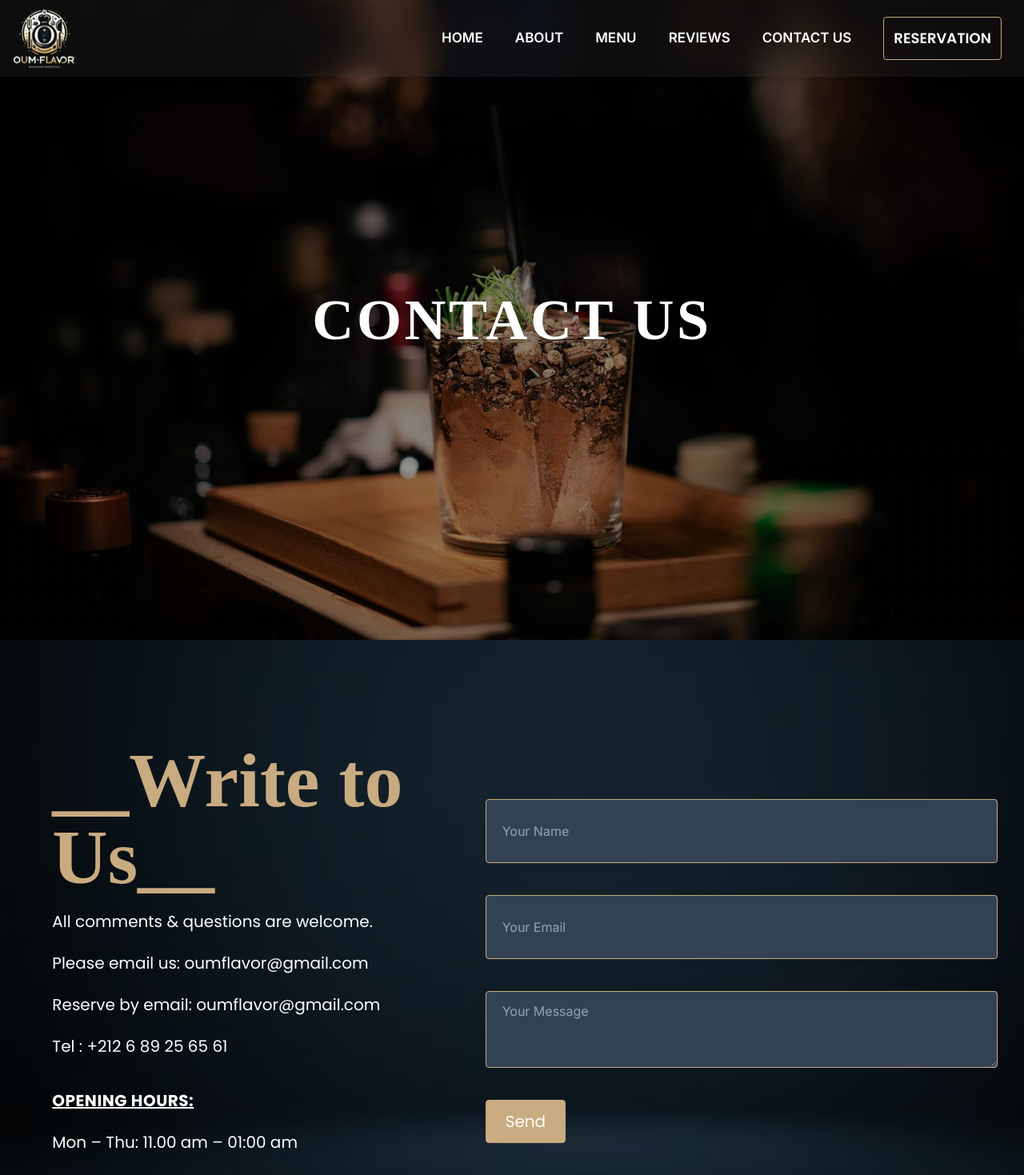
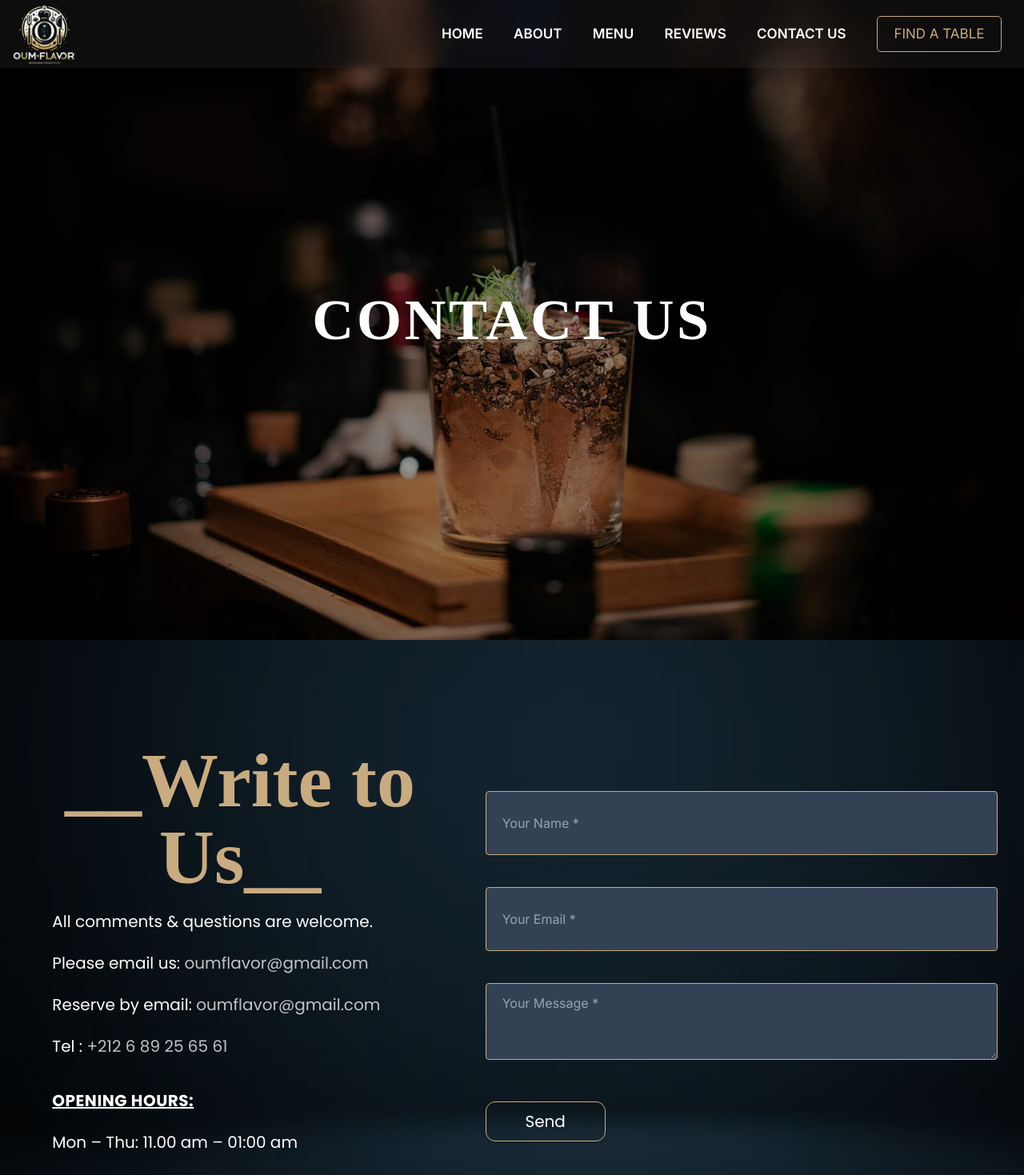
Before and after one commit to EzaroualiOumaima/oum-flavor, a Next.js app: page /contactus in a window 1280 px wide. Shown: the top 1469 px of the page at 80% size. Built offline with nearby package versions, Linux system fonts and the light colour scheme; a web font is replaced by a local one; what path would draw is missing.

Commit message:
add new buttons

```diff
--- a/src/app/contactus/page.tsx
+++ b/src/app/contactus/page.tsx
@@ -10,6 +10,7 @@ import { addContacts } from "@/store/contacts/contactThunk";
 import { AppDispatch, RootState } from "@/store/store";
 import AOS from "aos";
 import "aos/dist/aos.css";
+import Footer from "@/components/Footer";
 
 const ContactPage = () => {
   useEffect(() => {
@@ -71,26 +72,26 @@ const ContactPage = () => {
   return (
     <>
       <div
-        className="w-full h-screen flex items-center justify-center bg-cover"
+        className="w-full h-[80vh] md:h-screen flex items-center justify-center bg-cover"
         style={{
           backgroundImage: `linear-gradient(rgba(0, 0, 0, 0.5 ), rgba(0, 0, 0, 0.4)), url(${conatctImg.src})`,
           backgroundPosition: "center",
         }}
       >
-        <h1 className="text-7xl tracking-wider font-bold text-white font-[JosefinSans]">
+        <h1 className=" text-5xl md:text-7xl tracking-wider font-bold text-white font-[JosefinSans]">
           CONTACT US
         </h1>
       </div>
       <div
-        className="flex items-center justify-center gap-10 text-white py-32 bg-cover"
+        className="flex flex-col md:flex md:flex-row items-center justify-center gap-10 text-white py-32 bg-cover"
         style={{
           backgroundImage: `linear-gradient(rgba(0, 0, 0, 0.6 ), rgba(0, 0, 0, 0.6)), url(${bgImg.src})`,
         }}
       >
-        <div className="flex flex-col px-8 items-start gap-3 w-5/12">
+        <div className="flex flex-col px-8 items-center md:items-start gap-3 w-full md:w-5/12">
           <h1
             data-aos="fade-up-right"
-            className=" title-contact text-8xl font-semibold text-[#C9AB81] "
+            className=" title-contact text-[55px] text-center md:text-8xl font-semibold text-[#C9AB81] "
           >
             __Write to Us__
           </h1>
@@ -99,25 +100,22 @@ const ContactPage = () => {
             data-aos-delay="100"
             className="flex flex-col gap-3"
           >
-            <p className="contact-p">
+            <p className="contact-p ">
               All comments & questions are welcome. <br />
             </p>
             <p className="contact-p">
               {" "}
               Please email us:{" "}
-              <span className="hover:text-[#C9AB81] hover:font-semibold hover:cursor-pointer">
-                oumflavor@gmail.com
-              </span>
+              <span className="text-white/75">oumflavor@gmail.com</span>
             </p>
             <p className="contact-p">
               Reserve by email:{" "}
-              <span className="hover:text-[#C9AB81] hover:font-semibold hover:cursor-pointer">
-                oumflavor@gmail.com
-              </span>
+              <span className="text-white/75">oumflavor@gmail.com</span>
               <br />
             </p>
-            <p className="contact-p">
-              Tel : +212 6 89 25 65 61 <br />{" "}
+            <p className="contact-p ">
+              Tel : <span className="text-white/75">+212 6 89 25 65 61</span>{" "}
+              <br />{" "}
             </p>
             <h2 className="contact-p font-bold tracking-wide underline mt-4">
               OPENING HOURS:
@@ -126,41 +124,45 @@ const ContactPage = () => {
             <p className="contact-p">Fri – Sun: 11:00 am – 02:00 am</p>
           </div>
         </div>
-        <form className="flex flex-col items-start gap-10 w-6/12">
+        <form className="flex flex-col items-start gap-10 w-[95%] md:w-6/12">
           <input
             data-aos="fade-up"
             data-aos-delay="200"
-            className="h-20 outline-none w-full bg-slate-700 border border-[#C9AB81] pl-5 rounded placeholder:text-slate-400 "
+            className="h-16 md:h-20 outline-none w-full bg-slate-700 border border-[#C9AB81] pl-5 rounded placeholder:text-slate-400 "
             type="text"
-            placeholder="Your Name"
+            required
+            placeholder="Your Name *"
             value={formData.name}
             onChange={(e) => setFormData({ ...formData, name: e.target.value })}
           />
           <input
             data-aos="fade-up"
             data-aos-delay="300"
-            className="h-20 w-full outline-none border border-[#C9AB81] bg-slate-700 pl-5 rounded placeholder:text-slate-400 "
+            className=" h-16 md:h-20 w-full outline-none border border-[#C9AB81] bg-slate-700 pl-5 rounded placeholder:text-slate-400 "
             type="text"
-            placeholder="Your Email"
+            placeholder="Your Email *"
+            required
             value={formData.from}
             onChange={(e) => setFormData({ ...formData, from: e.target.value })}
           />
           <textarea
             data-aos="fade-up"
             data-aos-delay="400"
-            placeholder="Your Message"
+            placeholder="Your Message *"
+            required
             className="h-24 outline-none w-full border border-[#C9AB81] bg-slate-700 pl-5 pt-3 rounded placeholder:text-slate-400"
             value={formData.body}
             onChange={(e) => setFormData({ ...formData, body: e.target.value })}
           ></textarea>
-          <div className="flex items-center gap-5">
+          <div className="flex items-center gap-5 ">
             <div data-aos="fade-up" data-aos-delay="500">
               <button
                 onClick={handleSubmit}
                 disabled={isDisabled}
-                className={`text-xl font-[Poppins]  text-white bg-[#C9AB81] rounded border border-[#C9AB81] px-6 py-3  hover:scale-110 duration-500 ${
-                  isDisabled ? "cursor-not-allowed" : "cursor-pointer"
-                }`}
+                className={`w-[150px] bg-transparent border border-[#C9AB81] h-[50px] my-3 flex items-center justify-center rounded-xl cursor-pointer relative overflow-hidden transition-all duration-500 ease-in-out shadow-md hover:scale-105 hover:shadow-lg before:absolute before:top-0 before:-left-full before:w-full before:h-full before:bg-gradient-to-r before:from-[#C9AB81] before:to-[#d3b182] before:transition-all before:duration-500 before:ease-in-out before:z-[-1] before:rounded-xl hover:before:left-0 text-xl font-[Poppins] text-[#fff] ${ isDisabled ? "cursor-not-allowed" : "cursor-pointer"}`}
+                // className={`text-xl font-[Poppins]  text-white bg-[#C9AB81] rounded border border-[#C9AB81] px-6 py-3  hover:scale-110 duration-500 ${
+                //   isDisabled ? "cursor-not-allowed" : "cursor-pointer"
+                // }`}
               >
                 Send
               </button>
@@ -178,6 +180,7 @@ const ContactPage = () => {
           </div>
         </form>
       </div>
+      <Footer/>
     </>
   );
 };
--- a/src/app/dashboard/dishes/page.tsx
+++ b/src/app/dashboard/dishes/page.tsx
@@ -144,7 +144,7 @@ const MenuPage = () => {
           </li>
           <li className="text-white p-2">
             <button
-              className={` res-buttons w-32 md:w-0 ${
+              className={` res-buttons w-32  ${
                 index === 2 ? "bg-[#C9AB81]" : "bg-transparent"
               }`}
               onClick={() => handleChange("Main Dish", 2)}
--- a/src/app/dashboard/reviews/page.tsx
+++ b/src/app/dashboard/reviews/page.tsx
@@ -25,6 +25,7 @@ import { UserButton } from "@clerk/nextjs";
 import { SlCalender } from "react-icons/sl";
 import { VscFeedback } from "react-icons/vsc";
 import { IoAddCircleOutline } from "react-icons/io5";
+import Footer from "@/components/Footer";
 const ReviewPage = () => {
   const[openMenu , setOpenMenu] = useState(false)
   const { reviews } = useSelector((state: RootState) => state.reviews);
@@ -264,6 +265,7 @@ const ReviewPage = () => {
           </motion.div>
         )}
       </AnimatePresence>
+      {/* <Footer/> */}
     </>
   );
 };
--- a/src/app/globals.css
+++ b/src/app/globals.css
@@ -80,6 +80,61 @@ label {
   font-family: "josefin_sans ";
 }
 
+.button {
+  --color: #C9AB81;
+  padding: 0.5em 1.2em;
+  background-color: transparent;
+  border-radius: .3em;
+  position: relative;
+  overflow: hidden;
+  cursor: pointer;
+  transition: .5s;
+  font-weight: 400;
+  font-size: 17px;
+  border: 1px solid;
+  font-family: inherit;
+  text-transform: uppercase;
+  color: var(--color);
+  z-index: 1;
+ }
+
+ .button::before, .button::after {
+  content: '';
+  display: block;
+  width: 40px;
+  height: 40px;
+  transform: translate(-50%, -50%);
+  position: absolute;
+  border-radius: 50%;
+  z-index: -1;
+  background-image: linear-gradient( to right, #d3b182 0%, #c59655 51%, #d3b182 100% );;
+  transition: 1s ease;
+ }
+
+ .button::before {
+  top: -1em;
+  left: -1em;
+ }
+
+ .button::after {
+  left: calc(100% + 1em);
+  top: calc(100% + 1em);
+ }
+
+ .button:hover::before, .button:hover::after {
+  height: 410px;
+  width: 410px;
+ }
+
+ .button:hover {
+  color: white;
+ }
+
+ .button:active {
+  filter: brightness(.8);
+ }
+
+
 .no-scroll-bar::-webkit-scrollbar {
   display: none;
 }
--- a/src/components/Footer.tsx
+++ b/src/components/Footer.tsx
@@ -59,6 +59,12 @@ const Footer = () => {
                   className="cursor-pointer hover:text-[#C9AB81]"
                 >
                   Menu
+                </Link>
+                <Link
+                  href="/reviews"
+                  className="cursor-pointer hover:text-[#C9AB81]"
+                >
+                  Reviews
                 </Link>
                 <Link
                   href="/reservation"
--- a/src/components/HomePage.tsx
+++ b/src/components/HomePage.tsx
@@ -23,8 +23,8 @@ const HomePage = () => {
           backgroundImage: `linear-gradient(rgba(0, 0, 0, 0.6 ), rgba(0, 0, 0, 0.6)), url(${image1.src})`,
         }}
       >
-        <h1 className="title italic text-[3.5rem] md:text-[8.5rem] text-center mx-4">Welcome to Oum Flavor</h1>
-        <p className="text-white text-center text-xl md:text-2xl mx-4 mt-4  font-[JosefinSans] italic md:-mt-10">
+        <h1 className="title italic text-[3.2rem] md:text-[8.5rem] text-center mx-4">Welcome to Oum Flavor</h1>
+        <p className="text-white text-center text-[18px] md:text-2xl mx-4 mt-4  font-[JosefinSans] italic md:-mt-10">
           The culinary expert that your fine dining restaurant has been waiting{" "}
           <br />
           for. Set the table for a successful online venture with ease We!{" "}
--- a/src/components/Navbar.tsx
+++ b/src/components/Navbar.tsx
@@ -18,7 +18,7 @@ const Navbar = () => {
           className={`${
             (path.includes("/dashboard") || path.includes("/sign-in")) &&
             "hidden"
-          } bg-white/5 backdrop-blur-lg flex fixed  pr-7 h-24 w-full justify-between items-center overflow-hidden z-50 `}
+          } bg-white/5 backdrop-blur-lg flex fixed  pr-7 h-20 md:h-[85px] w-full justify-between items-center overflow-hidden z-50 `}
         >
           <div className="w-auto ">
             <Image
@@ -44,9 +44,7 @@ const Navbar = () => {
               <button className="navbar-button">Contact Us</button>
             </Link>
             <Link href="/reservation">
-              <button className="p-3 border border-[#C9AB81] rounded hover:scale-110 duration-500 hover:bg-[#C9AB81]  text-lg font-semibold font-[Poppins]">
-                RESERVATION
-              </button>
+              <button className="button">Find a table</button>
             </Link>
           </div>
           <div className="block md:hidden">
@@ -94,9 +92,7 @@ const Navbar = () => {
                 <button className="navbar-button ">Contact Us</button>
               </Link>
               <Link href="/reservation">
-                <button className="  p-3 border border-[#C9AB81] rounded hover:scale-110 duration-500 hover:bg-[#C9AB81]  text-xl font-semibold font-[Poppins]">
-                  RESERVATION
-                </button>
+                <button className=" button">Find a table</button>
               </Link>
             </div>
 
```
Also changed, not shown: src/app/about/page.tsx (+14 -8 lines), src/app/dashboard/reservations/page.tsx (+68 -2 lines), src/app/menu/page.tsx (+10 -1 lines), src/app/reservation/page.tsx (+37 -26 lines), src/components/ContactPage.tsx (+11 -13 lines).
